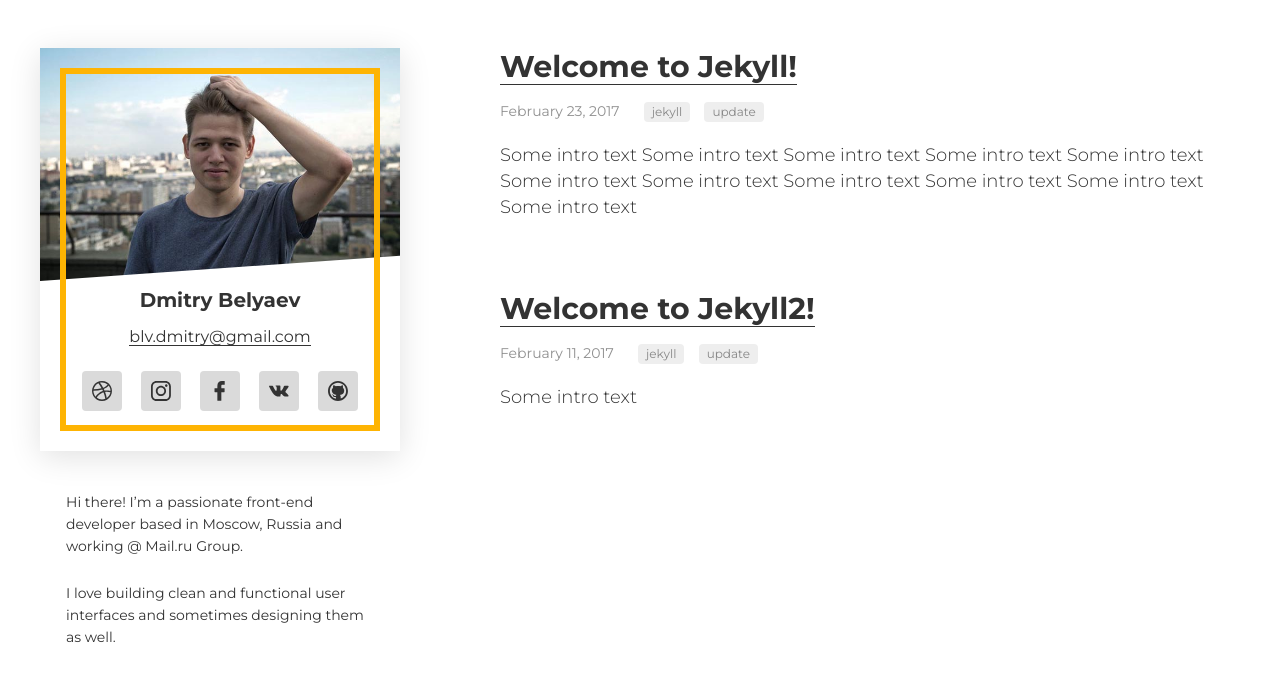
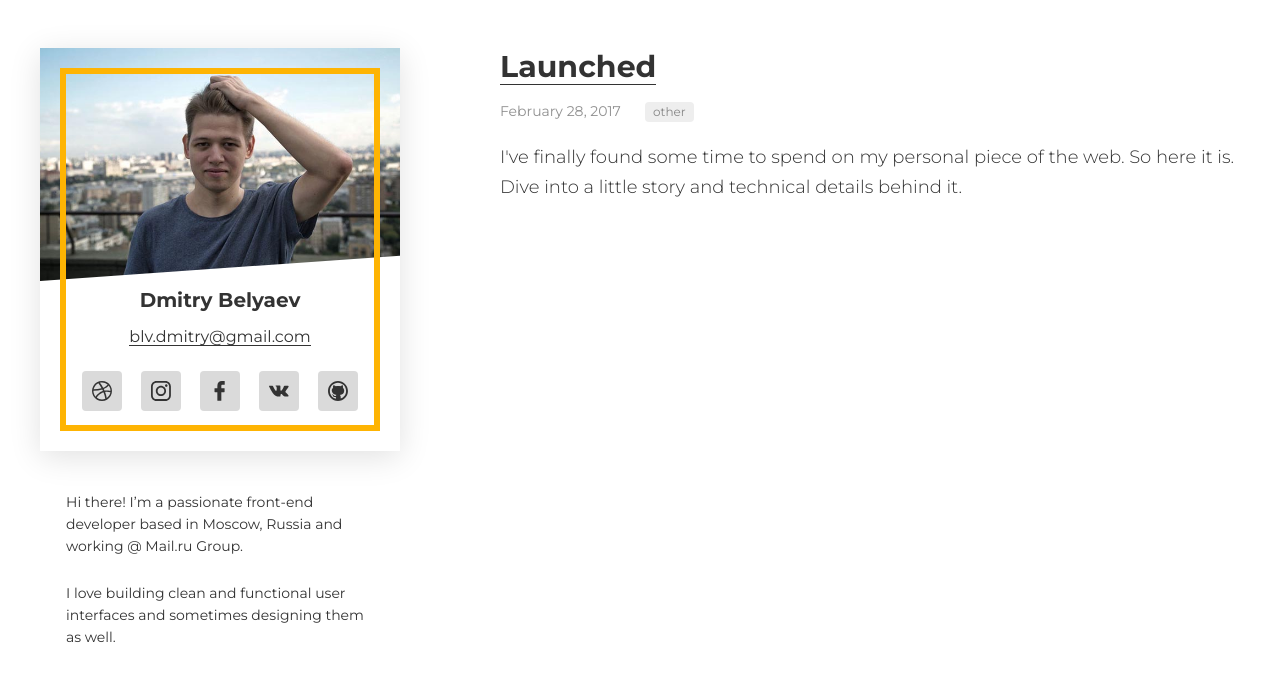
Before and after one commit to blvdmitry/blvdmitry.github.io, a Jekyll site: the page built from index.html, in a window 1280 px wide. Shown: the top 681 px of the page. Built offline with Jekyll 4.4.1, drawn with Linux system fonts in a browser that asks for light colours.

Commit message:
Fixes and initial post

````diff
--- a/_includes/post.html
+++ b/_includes/post.html
@@ -24,9 +24,11 @@
 			</span>
 		</div>
 
-		<div class="post__intro">
-			{{ postData.intro }}
-		</div>
+		{% unless isDetail %}
+			<div class="post__intro">
+				{{ postData.intro }}
+			</div>
+		{% endunless %}
 	</div>
 
 	{% if isDetail %}
--- a/_posts/2017-02-11-welcome-to-jekyll.markdown
+++ /dev/null
@@ -1,16 +0,0 @@
----
-layout: post
-title:  "Welcome to Jekyll2!"
-intro: "Some intro text"
-date:   2017-02-11 13:58:52 +0300
-tags: jekyll update
----
-
-Hey
-
-```javascript
-let a = 1;
-const b = () => a;
-```
-
-Hi, this is code!
--- a/_posts/2017-02-23-welcome-to-jekyll.markdown
+++ /dev/null
@@ -1,9 +0,0 @@
----
-layout: post
-title:  "Welcome to Jekyll!"
-intro: "Some intro text Some intro text Some intro text Some intro text Some intro text Some intro text Some intro text Some intro text Some intro text Some intro text Some intro text"
-date:   2017-02-23 13:58:52 +0300
-tags: jekyll update
----
-
-1111
--- /dev/null
+++ b/_posts/2017-02-28-launched.markdown
@@ -0,0 +1,9 @@
+---
+layout: post
+title:  "Launched"
+intro: "I've finally found some time to spend on my personal piece of the web. So here it is. Dive into a little story and technical details behind it."
+date:   2017-02-28 07:46:52 +0300
+tags: other
+---
+
+Hey
--- a/dist/css/main.css
+++ b/dist/css/main.css
@@ -195,19 +195,18 @@ a:hover:after {
   display: inline-block;
   margin-right: 20px;
 }
-.post__intro,
-.post__text {
-  line-height: 26px;
-  font-weight: 300;
-}
 .post__intro {
   font-size: 18px;
+  line-height: 30px;
   margin-top: 20px;
+  font-weight: 300;
 }
 .post__text {
   padding-top: 30px;
   font-size: 16px;
+  line-height: 26px;
   border-top: 1px solid #f1f1f1;
+  font-weight: 300;
 }
 .post__text p {
   margin: 30px 0 0;
--- a/dist/js/bundle.js
+++ b/dist/js/bundle.js
@@ -84,10 +84,8 @@ var _createClass = function () { function defineProperties(target, props) { for
 function _classCallCheck(instance, Constructor) { if (!(instance instanceof Constructor)) { throw new TypeError("Cannot call a class as a function"); } }
 
 var Perspective = function () {
-	function Perspective(el, options) {
+	function Perspective(el) {
 		_classCallCheck(this, Perspective);
-
-		this._options = options;
 
 		this._state = {
 			xHalf: null,
@@ -102,7 +100,6 @@ var Perspective = function () {
 		};
 
 		this.mouseMoveHandler = this.mouseMoveHandler.bind(this);
-		this.mouseOutHandler = this.mouseOutHandler.bind(this);
 		this.setStyles = this.setStyles.bind(this);
 
 		this.init.call(this);
@@ -121,9 +118,9 @@ var Perspective = function () {
 			    move = _elems.move;
 
 
-			parent.style.transform = 'rotateY(' + x / 60 + 'deg) rotateX(' + -y / 60 + 'deg)';
+			parent.style.transform = 'rotateY(' + x / 90 + 'deg) rotateX(' + -y / 90 + 'deg)';
 			move.forEach(function (el) {
-				el.style.transform = 'translateX(' + -x / 200 + '%) translateY(' + -y / 200 + '%)';
+				el.style.transform = 'translateX(' + -x / 350 + '%) translateY(' + -y / 350 + '%)';
 			});
 		}
 	}, {
@@ -141,26 +138,18 @@ var Perspective = function () {
 			this.setStyles(x, y);
 		}
 	}, {
-		key: 'mouseOutHandler',
-		value: function mouseOutHandler() {
-			// this.setStyles(0, 0);
-		}
-	}, {
 		key: 'init',
 		value: function init() {
-			var elParent = this._elems.parent;
-			var rect = elParent.getBoundingClientRect();
-			var xHalf = rect.width / 2;
-			var yHalf = rect.height / 2;
+			var xHalf = window.innerWidth / 2;
+			var yHalf = window.innerHeight / 2;
 
 			this.setState({
 				xHalf: xHalf, yHalf: yHalf,
-				xStart: rect.left,
-				yStart: rect.top
+				xStart: 0,
+				yStart: 0
 			});
 
-			elParent.addEventListener('mousemove', this.mouseMoveHandler);
-			elParent.addEventListener('mouseout', this.mouseOutHandler);
+			window.addEventListener('mousemove', this.mouseMoveHandler);
 		}
 	}]);
 
````
Also changed, not shown: src/css/blocks/post.styl (+5 -6 lines), src/js/perspective.js (+8 -18 lines).
